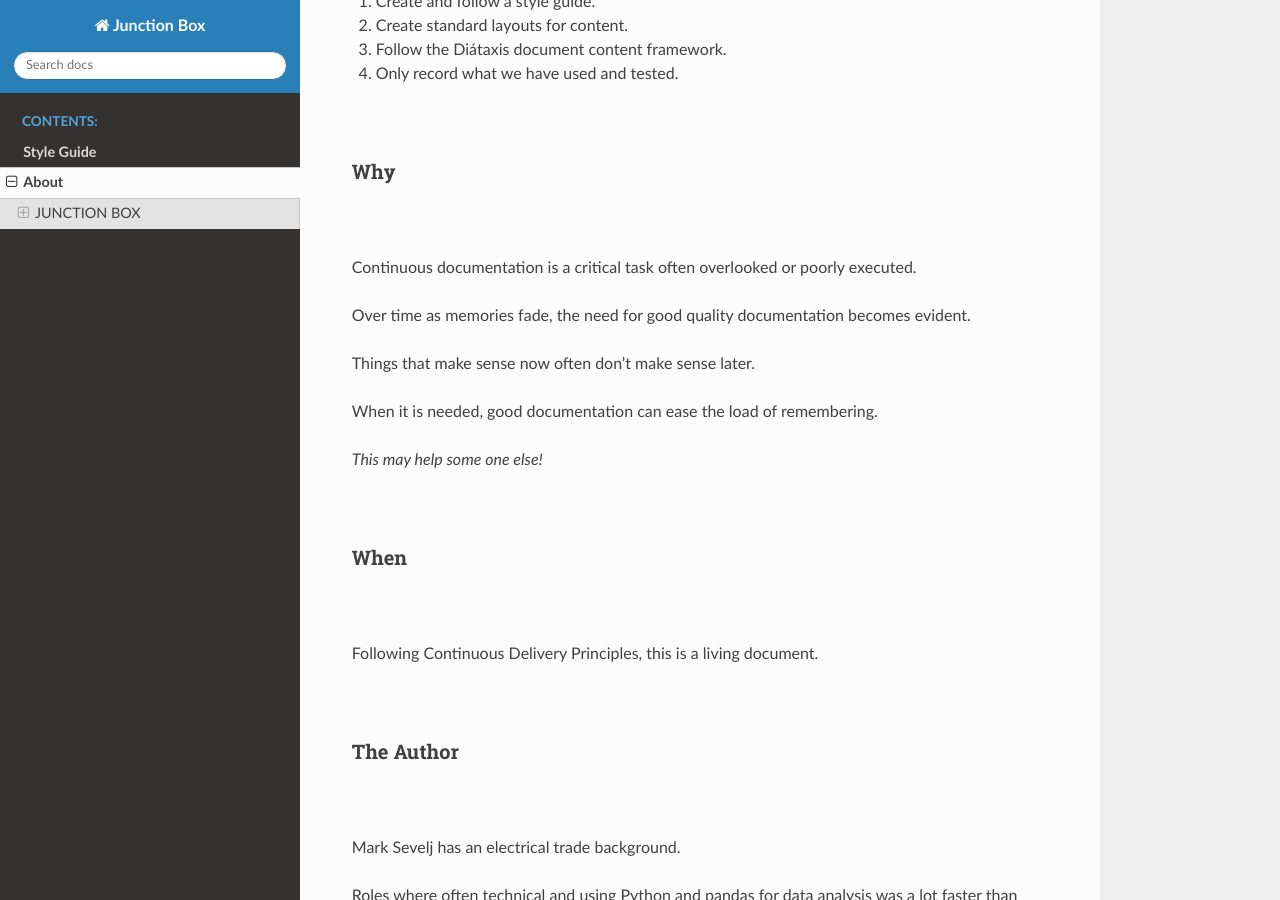
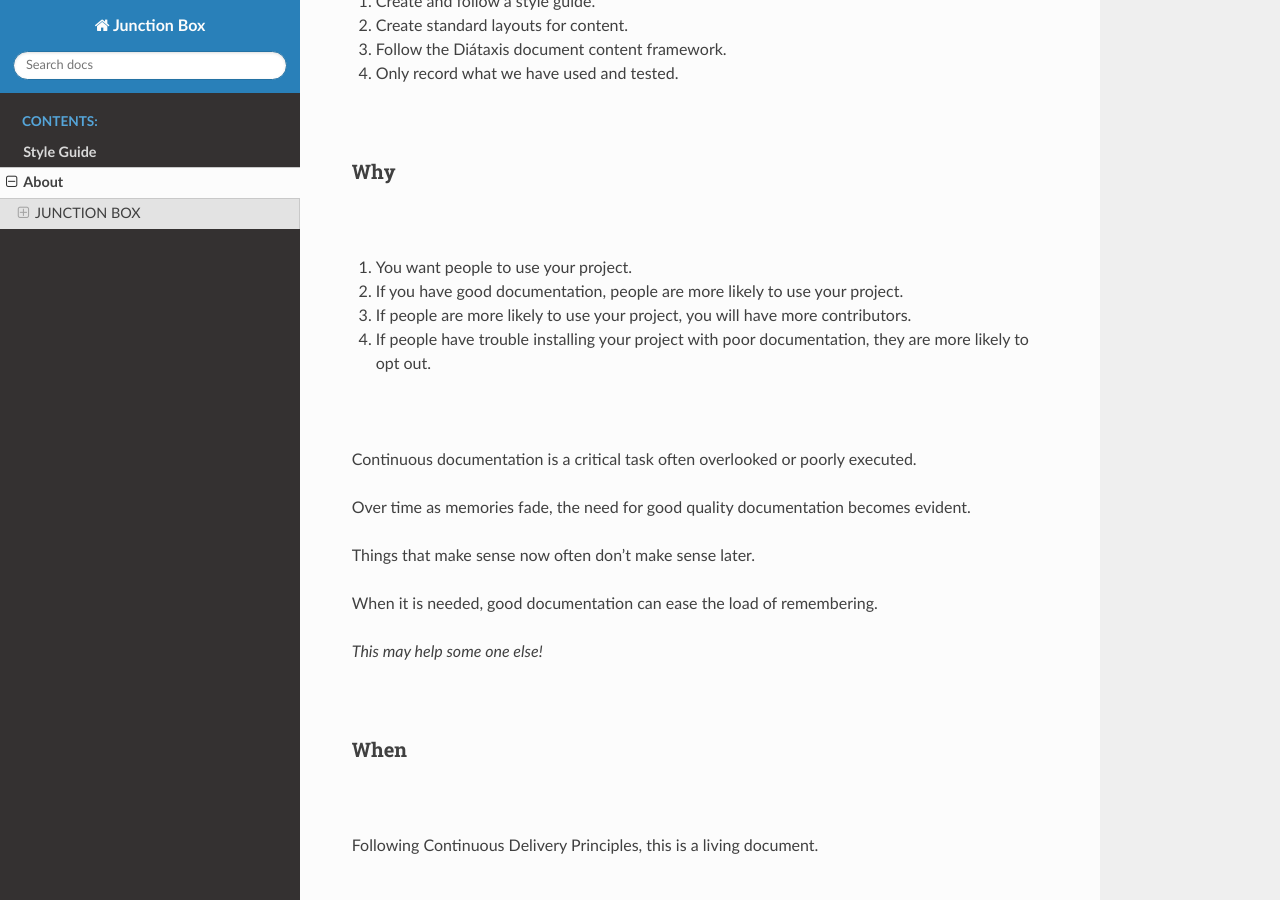
Before and after one commit to imAsparky/junction-box, a Sphinx documentation site: the page built from docs/source/about.rst, in a window 1280 px wide and 900 px high, scrolled down 1410 px. Built offline with Sphinx 7.4.7 and the Read the Docs theme 2.0.0, drawn with Linux system fonts in a browser that asks for light colours.

Commit message:
docs(about):Added content to the WHY section.

```diff
--- a/docs/source/about.rst
+++ b/docs/source/about.rst
@@ -66,6 +66,13 @@ When how we use the first two items has been  documented, other technologies on
 
 |
 
+#. You want people to use your project.
+#. If you have good documentation, people are more likely to use your project.
+#. If people are more likely to use your project, you will have more contributors.
+#. If people have trouble installing your project with poor documentation, they are more likely to opt out.
+
+|
+
 Continuous documentation is a critical task often overlooked or poorly executed.
 
 Over time as memories fade, the need for good quality documentation becomes evident.
```
